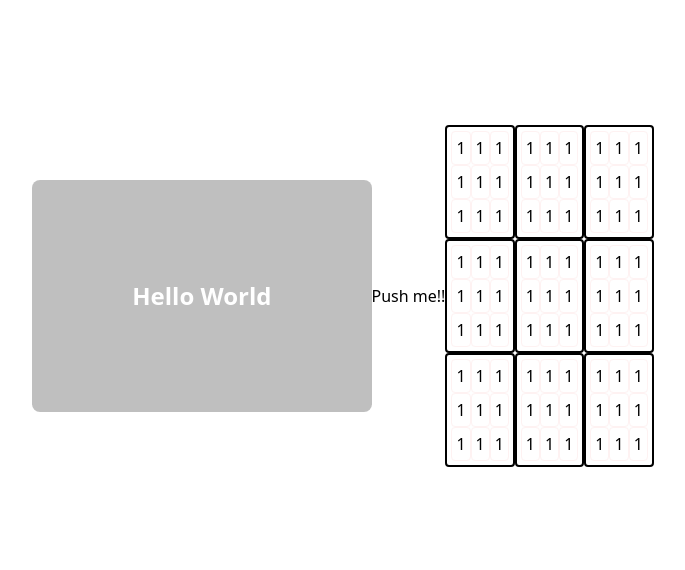
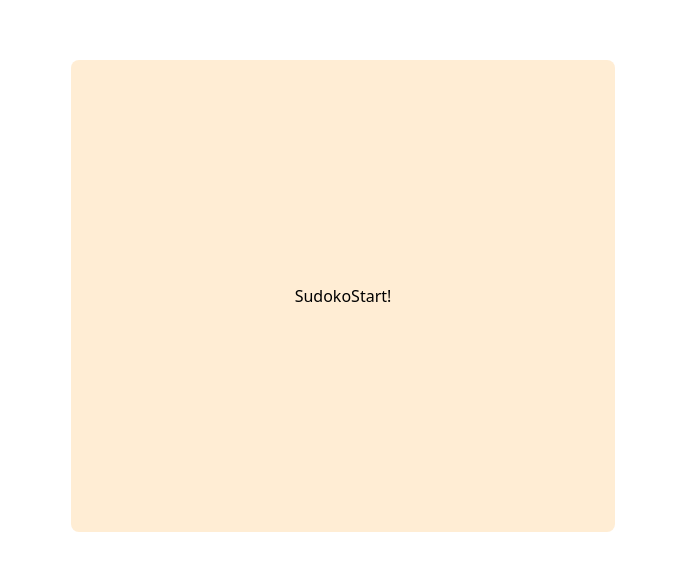
Before and after one commit to Asuzaka/Sudoko, a React (Vite) app: page / in a window 1280 px wide. Shown: the part 104-674 px from the top of the page, without its empty margins (297-982 px from the left). Built offline with nearby package versions, Linux system fonts and the light colour scheme.

Commit message:
working on ui.

```diff
--- a/src/App.tsx
+++ b/src/App.tsx
@@ -1,28 +1,82 @@
-import { Sudoko } from "./sudoko/sudoko";
-
-const columns = Array.from({length:9}, (_, i)=>i)
-const grids = Array.from({length:9}, (_, i)=>i)
-
+import { useState } from "react";
+import { Sudoko, type sudoko } from "./sudoko/sudoko";
 
 export default function App() {
+  const [puzzle, setPuzzle] = useState<sudoko>([]);
+  const [solution, setSolution] = useState<sudoko>([]);
+  const [userBoard, setUserBoard] = useState<sudoko>([]);
 
-  function handleClick(){
-    const game = new Sudoko()
-    console.log(game.generatePuzzle(25, true))
+  function generateNewGame() {
+    const game = new Sudoko();
+    const solved = game.generateCompletedBoard();
+    const puzzle = game.generatePuzzle(50, true);
+    const clone = puzzle.map((r) => r.slice());
+
+    console.log(puzzle);
+
+    // set States
+    setPuzzle(puzzle);
+    setSolution(solved);
+    setUserBoard(puzzle.map((r) => r.slice())); // clone starting state
   }
 
+  function handleValueinput(r: number, c: number, val: string) {
+    if (!/^[1-9]$/.test(val)) return; // only 1–9
+    const newBoard = userBoard.map((row) => row.slice());
+    newBoard[r][c] = parseInt(val, 10);
+    setUserBoard(newBoard);
+  }
+
+  const checkBoard = () => {
+    return userBoard.map((row, r) =>
+      row.map((val, c) => {
+        if (puzzle[r][c] !== 0) return "prefilled";
+        if (val === 0) return "empty";
+        return val === solution[r][c] ? "correct" : "wrong";
+      })
+    );
+  };
+
+  const boardStatus = checkBoard();
+
   return (
-
     <div className="flex items-center justify-center h-screen">
-      <h2 className="bg-black/25 p-25 rounded-lg text-white font-bold text-2xl cursor-pointer">
-        Hello World
-      </h2>
-      <button onClick={handleClick}>Push me!!</button>
-
-      <div className="grid grid-cols-3 grid-rows-3">
-       {columns.map((_)=>(<div className="px-1 py-1 border-2 rounded-sm border-black grid grid-cols-3 grid-rows-3">
-        {grids.map((_)=> (<div className="px-1 py-1 border rounded-sm border-red-50">1</div>) )}
-        </div>))}
+      <div className="bg-orange-100 p-56 rounded-lg">
+        {/*Panel for sudoko actions*/}
+        <div className="flex items-center justify-between">
+         <h2>Sudoko</h2>
+         <button onClick={generateNewGame}>Start!</button>
+        </div>
+        <div>
+          <div className="grid grid-rows-9">
+            {userBoard.map((row, r) => (
+              <div
+                key={r}
+                className="px-1 py-1 border-2 rounded-sm border-black flex"
+              >
+                {row.map((value, c) => {
+                  const status = boardStatus[r][c];
+                  const isPrefilled = puzzle[r][c] !== 0;
+                  return (
+                    <input
+                      key={c}
+                      type="text"
+                      maxLength={1}
+                      disabled={isPrefilled}
+                      value={value === 0 ? "" : value}
+                      onChange={(e) => handleValueinput(r, c, e.target.value)}
+                      className={`w-10 h-10 text-center border
+                  ${status === "prefilled" ? "bg-gray-200 font-bold" : ""}
+                  ${status === "correct" ? "bg-green-200" : ""}
+                  ${status === "wrong" ? "bg-red-200" : ""}
+                `}
+                    />
+                  );
+                })}
+              </div>
+            ))}
+          </div>
+        </div>
       </div>
     </div>
   );
--- a/src/sudoko/sudoko.ts
+++ b/src/sudoko/sudoko.ts
@@ -1,5 +1,5 @@
-type rows = number[];
-type sudoko = rows[];
+export type rows = number[];
+export type sudoko = rows[];
 
 /**
  * Ultra-fast Sudoku generator using bit masks + backtracking.
```
